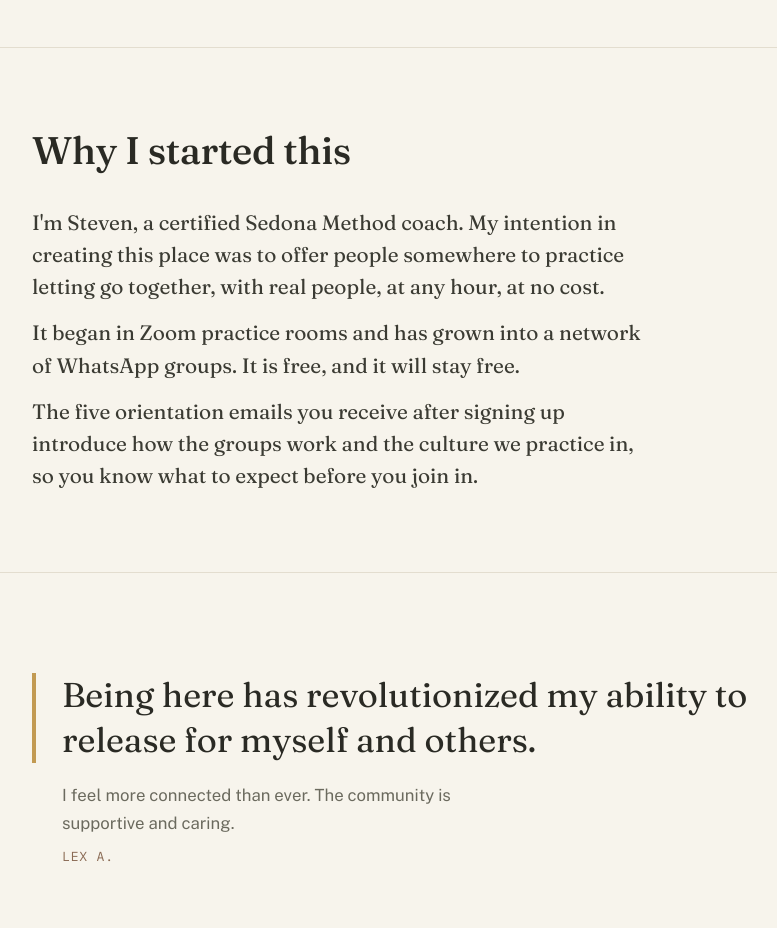
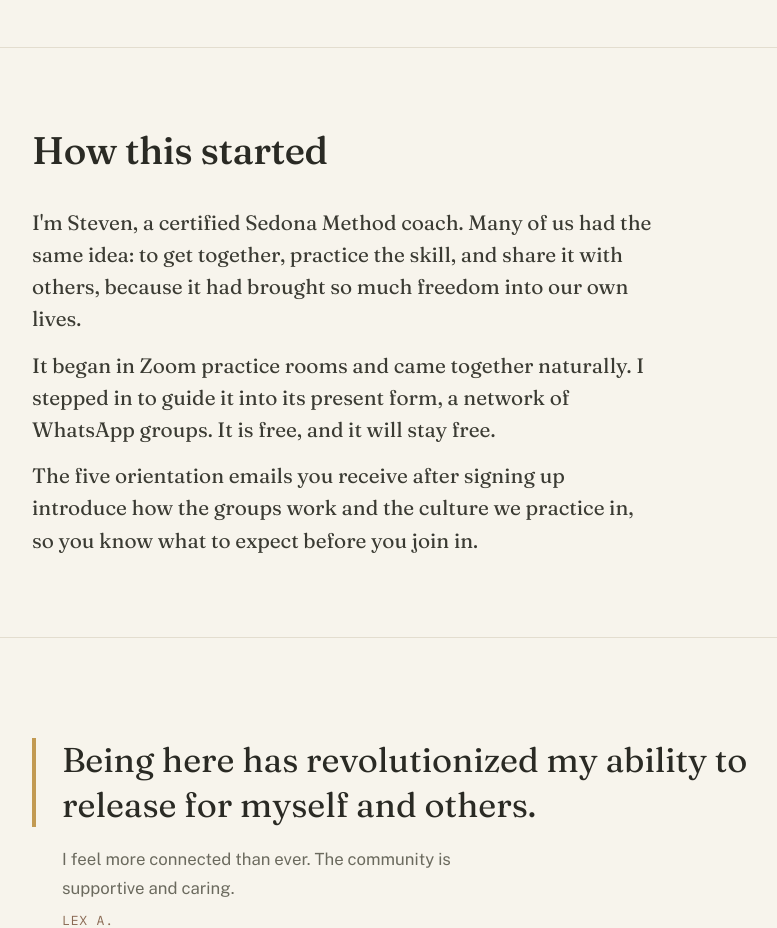
Before and after one commit to stevenrobertcarlson/releasing-community-site, a plain HTML site: page index.html in a window 1280 px wide. Shown: the part 1480-2408 px from the top of the page, without its empty margins (116-893 px from the left). Drawn offline with nearby package versions, Linux system fonts and the light colour scheme.

Commit message:
Steward section: How this started
Co-Authored-By: Claude Sonnet 5.5 <noreply@anthropic.com>
Claude-Session: https://claude.ai/code/session_01674KjtbhpKPoNd2J4xv8Qu

```diff
--- a/index.html
+++ b/index.html
@@ -153,9 +153,9 @@ footer p+p{margin-top:10px}
 
   <section class="steward" aria-labelledby="steward-h">
     <div class="wrap">
-      <h2 id="steward-h">Why I started this</h2>
-      <p>I'm Steven, a certified Sedona Method coach. My intention in creating this place was to offer people somewhere to practice letting go together, with real people, at any hour, at no cost.</p>
-      <p>It began in Zoom practice rooms and has grown into a network of WhatsApp groups. It is free, and it will stay free.</p>
+      <h2 id="steward-h">How this started</h2>
+      <p>I'm Steven, a certified Sedona Method coach. Many of us had the same idea: to get together, practice the skill, and share it with others, because it had brought so much freedom into our own lives.</p>
+      <p>It began in Zoom practice rooms and came together naturally. I stepped in to guide it into its present form, a network of WhatsApp groups. It is free, and it will stay free.</p>
       <p>The five orientation emails you receive after signing up introduce how the groups work and the culture we practice in, so you know what to expect before you join in.</p>
     </div>
   </section>
```
